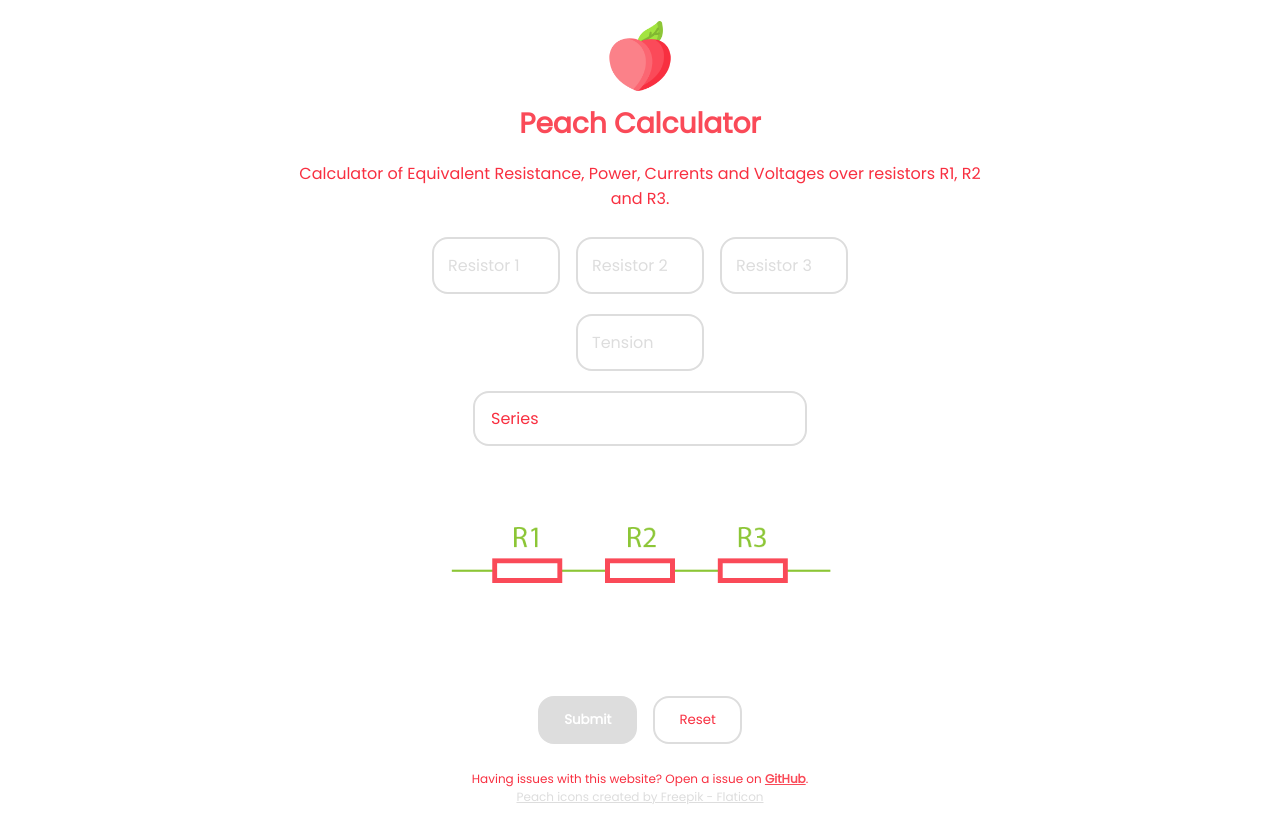
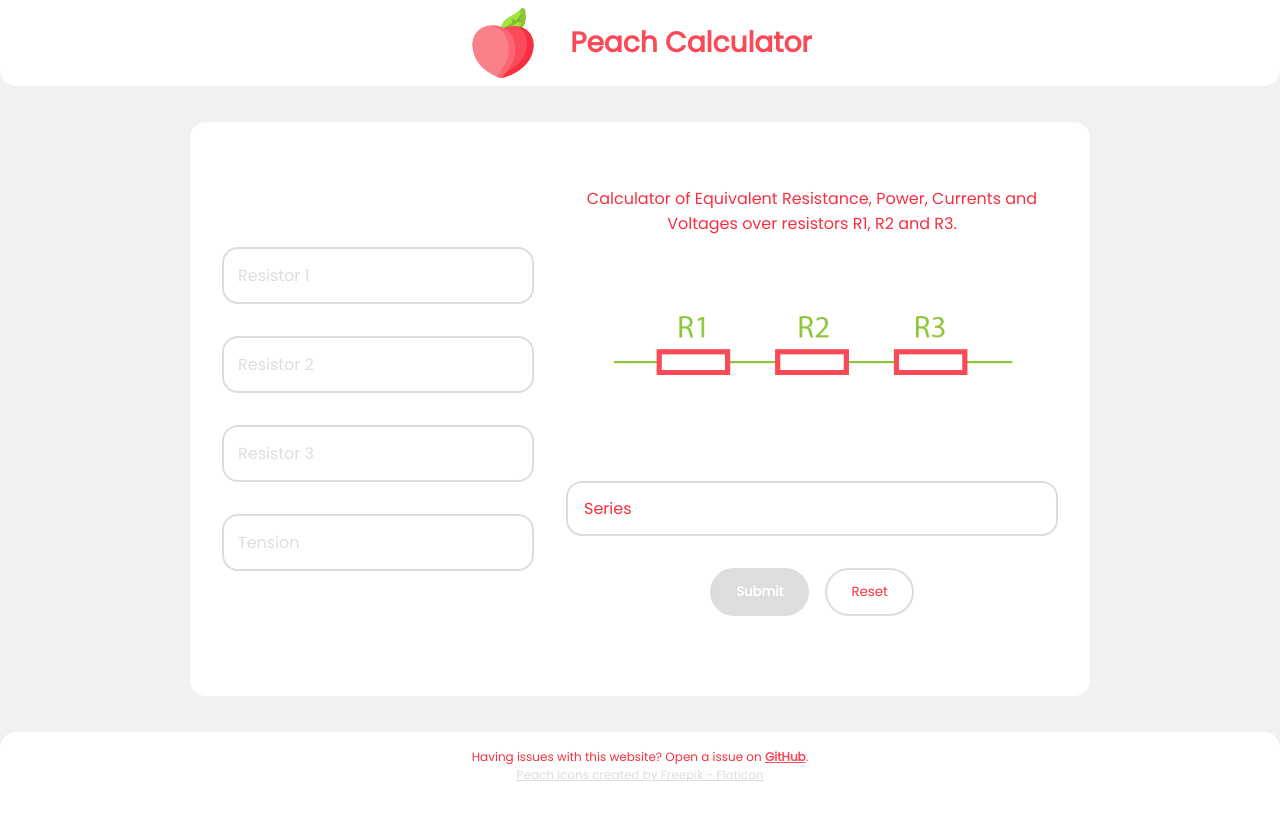
Before and after one commit to pedrojosawczuk/PeachCalculator, a React (Create React App) app: page / in a window 1280 px wide. After the commit the page ends 800 px from the top, so only its background shows below. Built offline with nearby package versions, Linux system fonts and the light colour scheme.

Commit message:
change: component Content.jsx and index.css

```diff
--- a/src/components/Content.jsx
+++ b/src/components/Content.jsx
@@ -110,10 +110,9 @@ function Content() {
 
   return (
   <div className="content">
-    <p className="desc">Calculator of Equivalent Resistance, Power, Currents and Voltages over resistors R1, R2 and R3.</p>
     <form onSubmit={ handleSubmit } onReset={ handleReset }>
       {/* Resistors Input */}
-      <div className="row">
+      <div className="column1">
         <InputNumber id_name='r1'
           min={ 1 }
           max={ 9999 }
@@ -135,8 +134,6 @@ function Content() {
           title='Value Between 1Ω and 9999Ω'
           onChange={ handleChange }
         />
-      </div>
-      <div className="row">
         <InputNumber id_name='tension'
           min={ 1 }
           max={ 12 }
@@ -144,18 +141,18 @@ function Content() {
           title='Value Between 1V and 12V'
           onChange={ handleChange }
         />
+        { errorMessage &&
+        <div className="row">
+          <div className='errormessage'>{ errorMessage }</div>
+        </div>
+      }
       </div>
-      <Output
-        displayOutput={ output }
-        circuit={ circuit }
-        r1={ r1 }
-        r2={ r2 }
-        r3={ r3 }
-        tension={ tension }
-      />
+
       {/* Circuit Type Input */}
-      <div className="row">
+      <div className="column2">
+    <p className="desc">Calculator of Equivalent Resistance, Power, Currents and Voltages over resistors R1, R2 and R3.</p>
         <label className="custom-field">
+    <ShowCircuit circuit={ circuit } alt='Circuit ' />
           <select id='circuits' name="circuits" required onChange={ handleChange }>
             <option value='S'>Series</option>
             <option value='P'>Parallel</option>
@@ -163,15 +160,6 @@ function Content() {
             <option value='M2'>Combinations of Series and Parallel 2</option>
           </select>
         </label>
-      </div>
-      <div className="row">
-        <ShowCircuit circuit={ circuit } alt='Circuit ' />
-      </div>
-      { errorMessage &&
-        <div className="row">
-          <div className='errormessage'>{ errorMessage }</div>
-        </div>
-      }
       {/* Submit and Reset Buttons */}
       <div className="row">
         <label className="custom-field">
@@ -180,8 +168,17 @@ function Content() {
         <label className="custom-field">
           <Button type='reset' version='secondary' >Reset</Button>
         </label>
+        </div>
       </div>
     </form>
+    <Output
+        displayOutput={ output }
+        circuit={ circuit }
+        r1={ r1 }
+        r2={ r2 }
+        r3={ r3 }
+        tension={ tension }
+      />
   </div>
   )
 }
--- a/src/index.css
+++ b/src/index.css
@@ -14,144 +14,170 @@ Green
 
 @media (prefers-color-scheme: light) {
   :root {
-    --first-color: rgba(248, 47, 64, 1);
-    --second-color: rgba(250, 74, 88, 1);
-    --third-color: rgba(162, 229, 64, 1);
+    --primary: rgba(248, 47, 64, 1);
+    --secondary: rgba(250, 74, 88, 1);
+    --tertiary: rgba(162, 229, 64, 1);
     --fourth-color: rgba(130, 182, 51, 1);
-    --background: rgba(221, 221, 221, 1);
-    --background2: rgba(255, 255, 255, 1);
+    --background: rgba(255, 255, 255, 1);
+    --background2: rgba(221, 221, 221, 1);
+    --background3: rgba(241, 241, 241, 1);
   }
 }
 @media (prefers-color-scheme: dark) {
   :root {
-    --first-color: rgba(250, 128, 137, 1);
-    --second-color: rgba(250, 74, 88, 1);
-    --third-color: rgba(162, 229, 64, 1);
+    --primary: rgba(250, 128, 137, 1);
+    --secondary: rgba(250, 74, 88, 1);
+    --tertiary: rgba(162, 229, 64, 1);
     --fourth-color: rgba(130, 182, 51, 1);
-    --background: rgba(51, 51, 51, 1);
-    --background2: rgba(17, 17, 17, 1);
+    --background: rgba(17, 17, 17, 1);
+    --background2: rgba(51, 51, 51, 1);
+    --background3: rgba(31, 31, 31, 1);
   }
 }
 :root {
   --border-radius: 1rem;
 }
+*::selection {
+  color: var(--background2);
+  background-color: var(--primary);
+}
+.disable-select {
+  -webkit-user-select: none;
+  -moz-user-select: none;
+  -ms-user-select: none;
+  user-select: none;
+}
+*, *::before, *::after {
+  font-family: 'Poppins';
+	box-sizing: border-box;
+}
+
 body {
   margin: 0;
   width: 100vw;
   height: 100%;
-  background-color: var(--background2);
-}
-.container {
+  background-color: var(--background);
+} .root {
+  width: 100%;
+  height: 100%;
+} .container {
   position: relative;
   display: flex;
   flex-direction: column;
   width: 100vw;
-  padding: 2vh;
   min-height: 100vh;
   align-items: center;
   justify-content: flex-start;
-  background-color: var(--background2);
+  background-color: var(--background3);
+  /*
+  background: linear-gradient(
+    to bottom right,
+    var(--secondary), var(--primary));
+    */
+} .content {
+  position: relative;
+  width: 80%;
+  padding: 1rem 0;
+  max-width: 900px;
+  margin: auto;
+  border-radius: var(--border-radius);
+  background: var(--background);
 }
 
-.content {
+header {
+  width: 100vw;
+  display: flex;
+  padding: .5rem;
+  border-radius: 0 0 var(--border-radius) var(--border-radius);
+  text-align: center;
+  flex-direction: row;
+  align-items: center;
+  background: var(--background);
+} header div {
   position: relative;
   width: 90%;
-  max-width: 700px;
+  max-width: 900px;
   display: flex;
   margin: auto;
   align-items: center;
+  flex-direction: row;
+  justify-content: center;
+  gap: 2rem;
+} .logo {
+  max-width: 70px;
+} .title {
+  margin: 0;
+  text-align: center;
+  font-size: 1.75rem;
+  font-weight: bold;
+  color: var(--secondary);
+}
+
+form {
+  width: 100%;
+  display: flex;
+  flex-direction: row;
+} .column1 {
+  width: 40%;
+  padding: 2rem 1rem 2rem 2rem;
+  display: flex;
   flex-direction: column;
   justify-content: center;
-}
-
-*::selection {
-  color: var(--background2);
-  background-color: var(--first-color);
-}
-
-.root {
-  width: 100%;
-  height: 100%;
-}
-header {
-  display: flex;
+  gap: 2rem;
+} .column2 {
+  width: 60%;
+  padding: 2rem 2rem 2rem 1rem;
   text-align: center;
-  flex-direction: row;
-  align-items: center;
-}
-.logo {
-  width: 20%;
-  margin: 2%;
-  min-width: 70px;
-  max-width: 70px;
-}
-
-.circuit-image {
-  width: 70%;
-}
-
-.row {
-  padding: 10px;
+} .row {
+  padding: 2rem 0;
   display: flex;
   flex-direction: row;
   justify-content: center;
-  flex-wrap: wrap;
   gap: 1rem;
 }
 
-*, *::before, *::after {
-  font-family: 'Poppins';
-	box-sizing: border-box;
-}
 .custom-field, option {
   position: relative;
   font-size: 1.25rem;
-  /*
-  padding-top: 10px;
-  margin-bottom: 5px;*/
-}
-.custom-field {
+} .custom-field {
   --draw-easing: .3s;
-}
-.custom-field .placeholder {
+} .custom-field .placeholder {
 	position: absolute;
   font-size: 1rem;
   left: 1rem;
 	top: calc(50%);
 	transform: translateY(-50%);
-	color: var(--background);
+	color: var(--background2);
 	transition:
 		top 0.3s ease,
 		font-size 0.3s ease,
 		color 0.3s ease;
-}
-.custom-field input, select {
+} .custom-field input, select {
+  width: 100%;
   font-size: 1rem;
   border: none;
 	-webkit-appearance: none;
 	-ms-appearance: none;
 	-moz-appearance: none;
 	appearance: none;
-  color: var(--first-color);
+  color: var(--primary);
   padding: 1.75vh 2vh;
   border-radius: var(--border-radius);
   background-color: transparent;
-  border: 2px solid var(--background);
+  border: 2px solid var(--background2);
   min-width: 8rem;
   outline: none;
-}
-.custom-field input:focus, select:focus {
-  border-color: var(--first-color);
+} .custom-field input:focus, select:focus {
+  border-color: var(--primary);
   transition-delay: 0.1s;
-}
-.custom-field input:valid + .placeholder,
+} .custom-field input:valid + .placeholder,
 .custom-field input:focus + .placeholder {
 	top: 0rem;
   left: .50rem;
 	font-size: 1rem;
-	color: var(--first-color);
+	color: var(--primary);
   padding: 0 .25rem;
-  background-color: var(--background2);
+  background-color: var(--background);
   transition-delay: 0.1s;
 }
 
@@ -160,10 +186,18 @@ input[type="number"] {
   -webkit-appearance: textfield;
      -moz-appearance: textfield;
           appearance: textfield;
-}
-input[type=number]::-webkit-inner-spin-button,
+} input[type=number]::-webkit-inner-spin-button,
 input[type=number]::-webkit-outer-spin-button {
   -webkit-appearance: none;
+}
+
+.circuit-image {
+  width: 90%;
+}
+select::selection{
+  border: 1rem;
+  font-size: 1rem;
+  border-color: var(--secondary);
 }
 
 .btn {
@@ -173,81 +207,60 @@ input[type=number]::-webkit-outer-spin-button {
 	-ms-appearance: none;
 	-moz-appearance: none;
 	appearance: none;
-  color: var(--first-color);
+  color: var(--primary);
   padding: 1.5vh 3vh;
-  border-radius: var(--border-radius);
+  border-radius: calc(var(--border-radius) * 3);
   background-color: transparent;
-  border: 2px solid var(--background);
+  border: 2px solid var(--background2);
   outline: none;
-}
-.btn:disabled,
+} .btn:disabled,
 .btn[disabled] {
   cursor: not-allowed;
-}
-.btn-primary {
+} .btn-primary {
   font-weight: bold;
-  color: var(--background2);
+  color: var(--background);
   background: linear-gradient(
     to bottom right,
-    var(--second-color), var(--first-color));
-}
-.btn-primary:focus {
-  border-color: var(--first-color);
+    var(--secondary), var(--primary));
+} .btn-primary:focus {
+  border-color: var(--primary);
   transition-delay: 0.1s;
-}
-.btn-primary:disabled,
+} .btn-primary:disabled,
 .btn-primary[disabled] {
+  color: var(--background);
+  border: 2px solid var(--background2);
+  background: var(--background2);
+} .btn-secondary {
+  color: var(--primary);
+  border: 2px solid var(--background2);
+  background: var(--background);
+} .btn-secondary:focus {
+  border-color: var(--primary);
+  transition-delay: 0.1s;
+} a {
   color: var(--background2);
-  border: 2px solid var(--background);
-  background: var(--background);
-}
-.btn-secondary {
-  color: var(--first-color);
-  border: 2px solid var(--background);
-  background: var(--background2);
-}
-.btn-secondary:focus {
-  border-color: var(--first-color);
-  transition-delay: 0.1s;
+} a:visited {
+  color: var(--background2);
+} .link {
+  font-weight: bold;
+  color: var(--secondary);
+} .link:visited {
+  font-weight: bold;
+  color: var(--secondary);
 }
 
-.title {
-  margin: 0;
-  text-align: center;
-  font-size: 1.75rem;
-  font-weight: bold;
-  color: var(--second-color);
-}
 .desc, td {
   text-align: center;
   font-size: 1rem;
-  color: var(--first-color);
+  color: var(--primary);
+} th {
+  color: var(--primary);
 }
-footer {
-  text-align: center;
-  font-size: .75rem;
-  color: var(--first-color);
-}
-th {
-  color: var(--first-color);
-}
-
-select::selection{
-  border: 1rem;
-  font-size: 1rem;
-  border-color: var(--second-color);
-}
-
-.output {
-  text-align: center;
-  display: block;
-}
-
 table, tr {
   text-align: center;
   padding: .35rem .50rem;
   border-radius: var(--border-radius);
-  border: 2px solid var(--background);
+  border: 2px solid var(--background2);
 }
 th, td {
   text-align: center;
@@ -257,37 +270,6 @@ td:first-child {
   font-weight: bold;
 }
 
-footer {
-  /*
-  position: absolute;
-  */
-  bottom: 0;
-  left: 0;
-  right: 0;
-  padding: 1rem 0 1rem 0;
-  width: 100%;
-  color: var(--first-color);
-  /*display: flex;*/
-  text-align: center;
-  background-color: var(--background2);
-}
-
-a {
-  color: var(--background);
-}
-a:visited {
-  color: var(--background);
-}
-
-.link {
-  font-weight: bold;
-  color: var(--second-color);
-}
-.link:visited {
-  font-weight: bold;
-  color: var(--second-color);
-}
-
 .errormessage {
   width: 100%;
   font-size: 1rem;
@@ -295,25 +277,59 @@ a:visited {
   text-align: center;
   font-weight: bold;
   border-radius: var(--border-radius);
-  color: var(--background2);
-  background: var(--second-color);
+  color: var(--background);
+  background: var(--secondary);
 }
 
-@media(max-width: 500px) {
+.output {
+  text-align: center;
+  display: block;
+  margin: 10px;
+}
+
+footer {
+  bottom: 0;
+  left: 0;
+  right: 0;
+  border-radius: var(--border-radius) var(--border-radius) 0 0;
+  font-size: .75rem;
+  padding: 1rem 0 1rem 0;
+  width: 100%;
+  color: var(--primary);
+  /*display: flex;*/
+  text-align: center;
+  background-color: var(--background);
+}
+
+@media(max-width: 800px) {
+  img.logo {
+    width: 40px;
+  }
+  .content {
+    width: 95%;
+    margin-top: 1rem;
+    margin-bottom: 1rem;
+  }
   form {
     display: flex;
     flex-direction: column;
+  } .column1 {
+    width: 100%;
+    padding: 1rem;
+    justify-content: none;
+    gap: 1rem;
+  } .column2 {
+    width: 100%;
+    padding: 1rem;
   }
   .custom-field, option {
     font-size: 1rem;
-  }
-  .custom-field input, select {
+  } .custom-field input, select {
     padding: 2vh;
     border-radius: var(--border-radius);
     min-width: 9rem;
     outline: none;
-  }
-  .custom-field input:valid + .placeholder,
+  } .custom-field input:valid + .placeholder,
   .custom-field input:focus + .placeholder {
     top: 0rem;
     left: 0.5rem;
@@ -322,21 +338,14 @@ a:visited {
   }
   table, tr {
     text-align: center;
-    padding: .35rem .35rem;
+    padding: .1rem;
     border-radius: var(--border-radius);
-    border: 2px solid var(--background);
-  }
-  th, td {
+    border: 2px solid var(--background2);
+  } th, td {
     text-align: center;
-    padding: .35rem .35rem;
+    padding: .1rem;
   }
   .circuit-image {
     width: 100%;
   }
 }
-.disable-select {
-  -webkit-user-select: none;
-  -moz-user-select: none;
-  -ms-user-select: none;
-  user-select: none;
-}
```
